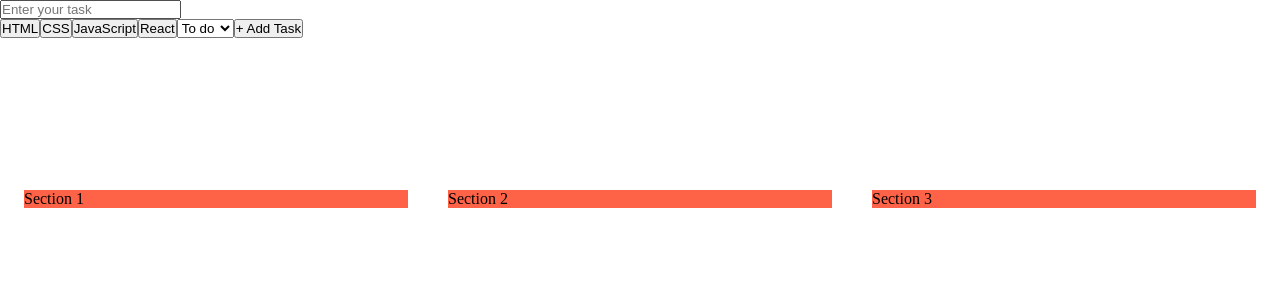
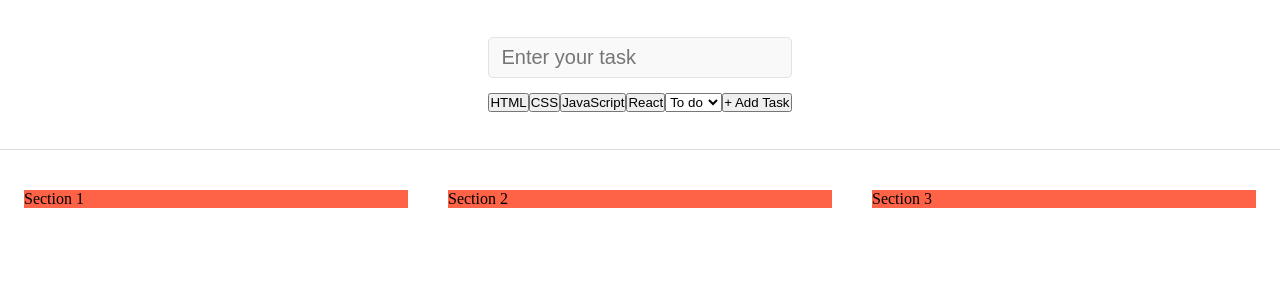
Before and after one commit to fridahenriksen1/tasktrek, a React (Vite) app: page / in a window 1280 px wide. Shown: the top 300 px of the page. Built offline with nearby package versions, Linux system fonts and the light colour scheme.

Commit message:
Added css style to the task component

```diff
--- /dev/null
+++ b/src/components/TaskForm.css
@@ -0,0 +1,18 @@
+.app_header {
+  display: flex;
+  align-items: center;
+  justify-content: center;
+  border-bottom: 1px solid #dcdcdc;
+}
+
+.task_input {
+  font-size: 1.25rem;
+  font-weight: 500;
+  background: #f9f9f9;
+  color: black;
+  border: 1px solid #dfe3e6;
+  border-radius: 0.313rem;
+  padding: 0.5rem 0.75rem;
+  margin-bottom: 0.938rem;
+  width: 100%;
+}
--- a/src/components/TaskForm.jsx
+++ b/src/components/TaskForm.jsx
@@ -1,4 +1,6 @@
 import React from "react";
+
+import "./TaskForm.css";
 
 const TaskForm = () => {
   return (
```
